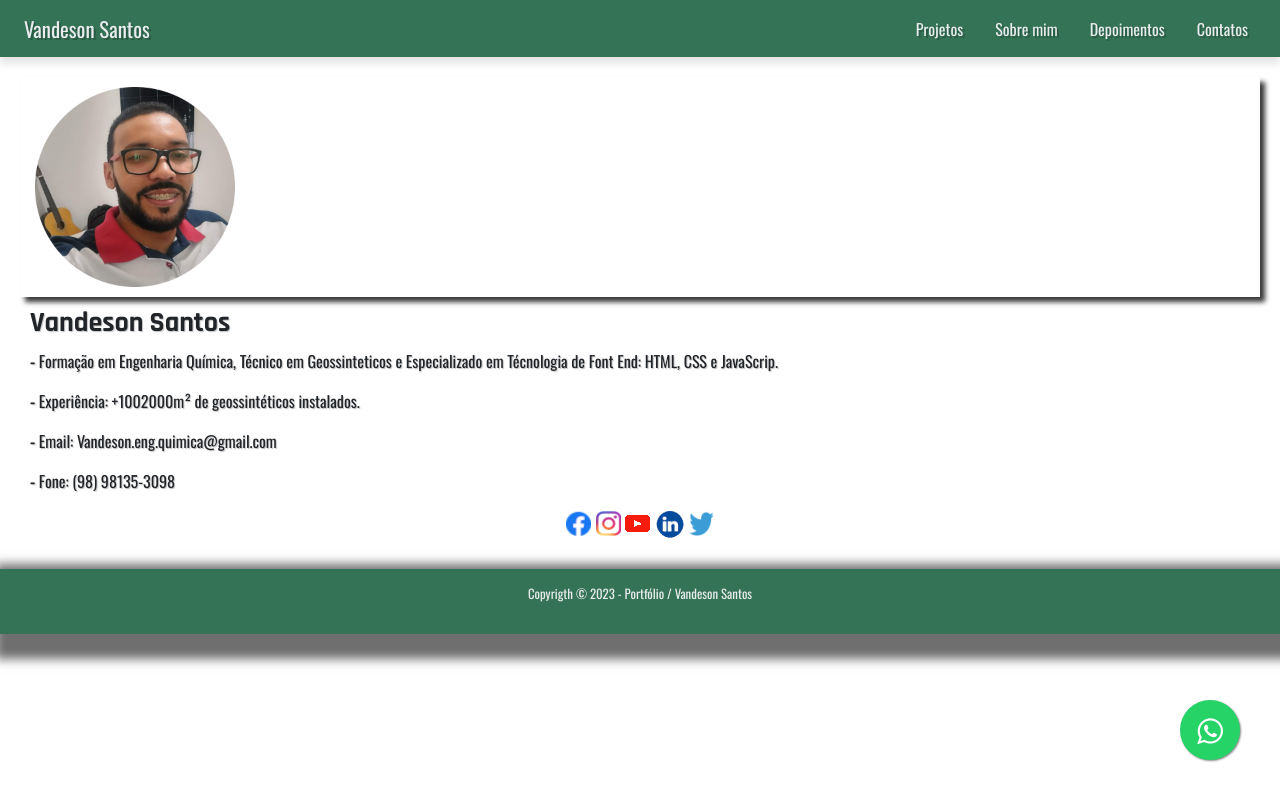
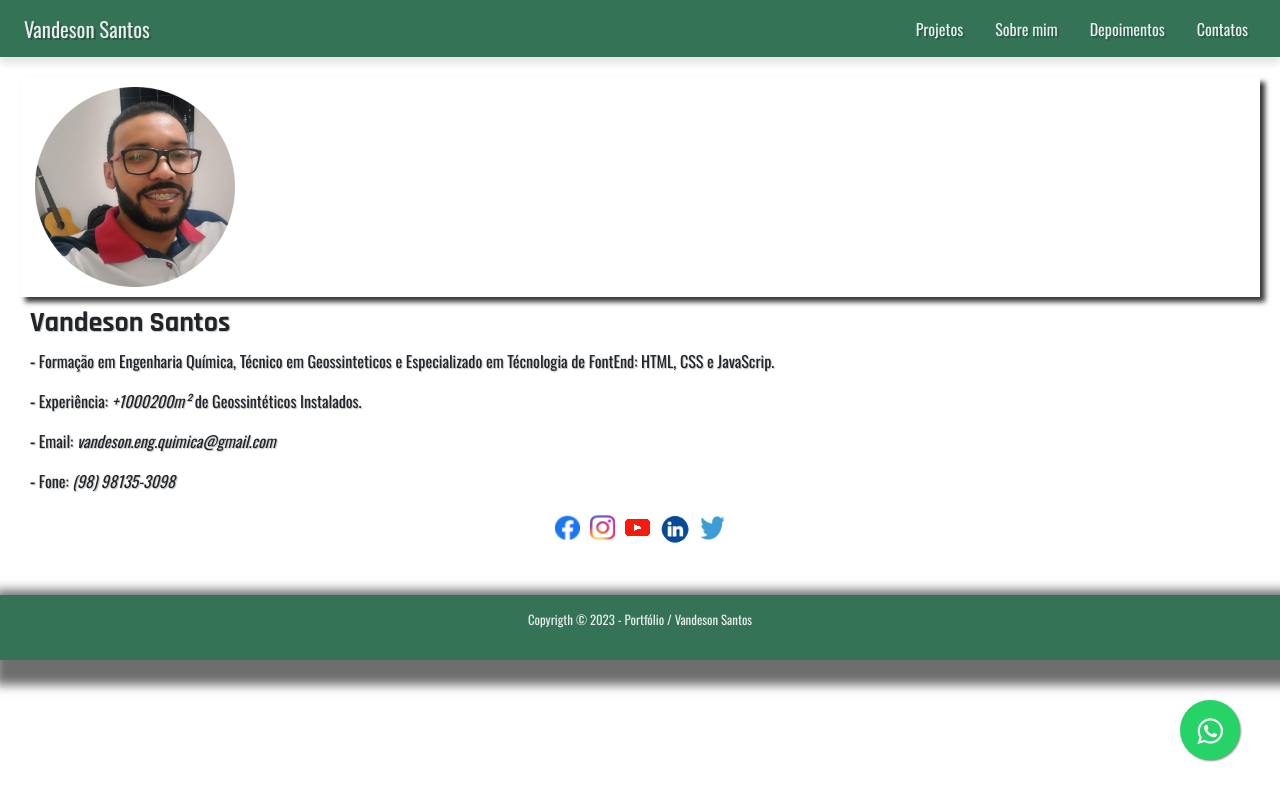
Before and after one commit to vandesonsantos/portfolio-engenharia, a plain HTML site: page src/contato/contato.htm in a window 1280 px wide. Drawn offline with nearby package versions, Linux system fonts and the light colour scheme.

Commit message:
contato mídias sociais

```diff
--- a/src/contato/contato.htm
+++ b/src/contato/contato.htm
@@ -59,16 +59,22 @@
 
         <div class="informacoes-vandeson">
             <h3 class="nome">Vandeson Santos</h3>
-            <p><strong>-</strong> Formação em Engenharia Química, Técnico em Geossinteticos e Especializado em Técnologia de Font End: HTML, CSS e JavaScrip.</p>
-            <p><strong>-</strong> Experiência: +1002000m² de geossintéticos instalados.</p>
-            <p><strong>-</strong> Email: Vandeson.eng.quimica@gmail.com</p>
-            <p><strong>-</strong> Fone: (98) 98135-3098</p>
+            <p><strong>-</strong> Formação em Engenharia Química, Técnico em Geossinteticos e Especializado em Técnologia de FontEnd: HTML, CSS e JavaScrip.</p>
+            <p><strong>-</strong> Experiência: <em>+1000200m²</em> de Geossintéticos Instalados.</p>
+            <p><strong>-</strong> Email: <em>vandeson.eng.quimica@gmail.com</em></p>
+            <p><strong>-</strong> Fone: <em>(98) 98135-3098</em></p>
 
-            <img src="../imagens/facebook.png" alt="Facebook">
-            <img src="../imagens/instagram.png" alt="Instagram">
-            <img src="../imagens/youtub.png" alt="YouTub">
-            <img src="../imagens/linkedin.png" alt="LinkedIn">
-            <img src="../imagens/twitter.png" alt="Twitter">
+            <ul class="midias-socias">
+                <li><a href="#"><img src="../imagens/facebook.png" alt="Facebook"></a></li>
+
+                <li><a href="https://www.instagram.com/vandeson_santos._/" target="_blank"><img src="../imagens/instagram.png" alt="Instagram"></a></li>
+
+                <li><a href="#"><img src="../imagens/youtub.png" alt="YouTub"></a></li>
+
+                <li><a href="#"><img src="../imagens/linkedin.png" alt="LinkedIn"></a></li>
+
+                <li><a href="#"><img src="../imagens/twitter.png" alt="Twitter"></a></li>
+            </ul>
         </div>
     </div>
 
--- a/src/css/contato.css
+++ b/src/css/contato.css
@@ -80,6 +80,15 @@
     text-align: justify;
 }
 
+.midias-socias {
+    list-style: none;
+    display: inline-flex;
+}
+
+.midias-socias li {
+    padding: 5px;
+}
+
 /* BOTÃO WHATSAPP */
 .whatsapp {
     position: fixed;
```
